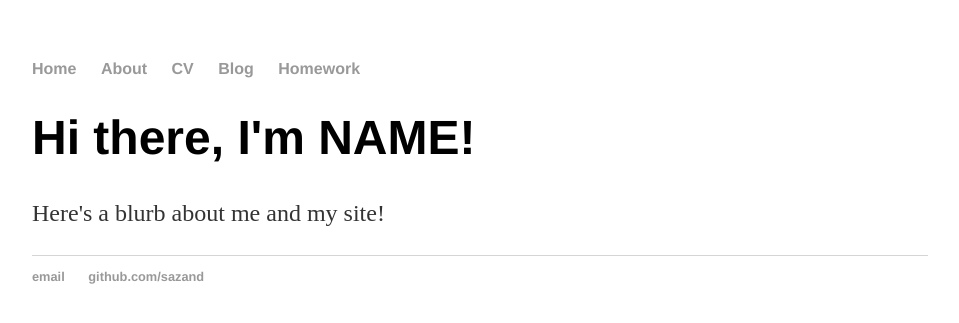
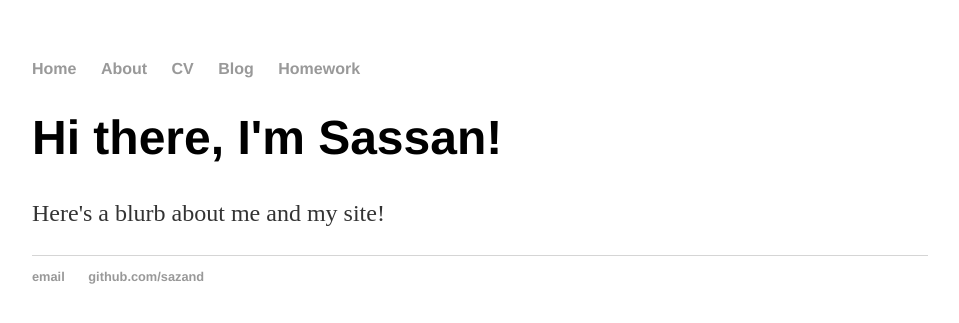
Before and after one commit to sazand/sazand.github.io, a Jekyll site: the page built from index.html, in a window 1280 px wide. Shown: the top 323 px of the page, without its empty margins (160-1119 px from the left). Built offline with Jekyll 4.4.1, drawn with Linux system fonts in a browser that asks for light colours.

Commit message:
Update index.html

```diff
--- a/index.html
+++ b/index.html
@@ -1,8 +1,8 @@
 ---
 layout: default
-title: "NAME, Digital Publishing Expert"
+title: "Sassan, Digital Publishing Expert"
 ---
 <div class="blurb">
-	<h1>Hi there, I'm NAME!</h1>
+	<h1>Hi there, I'm Sassan!</h1>
 	<p>Here's a blurb about me and my site!</p>
 </div><!-- /.blurb -->
```
